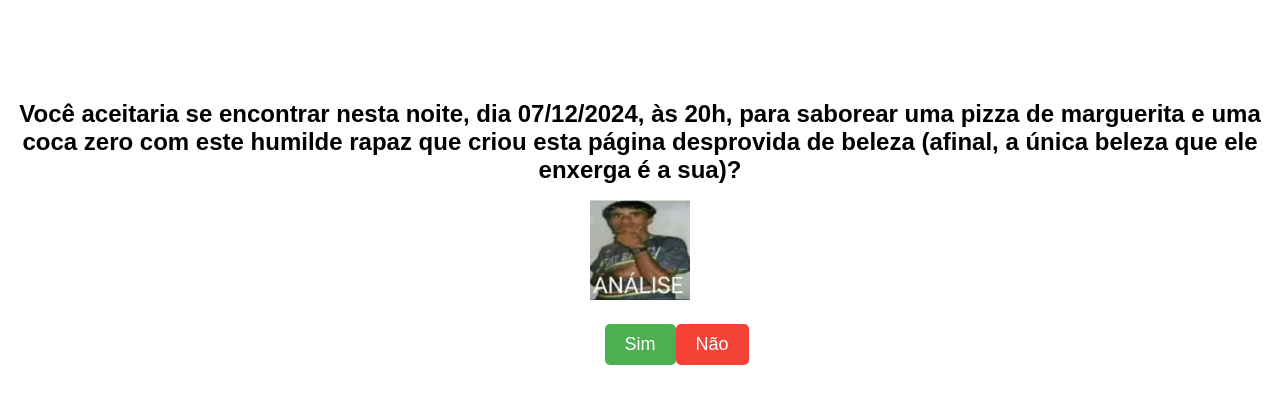
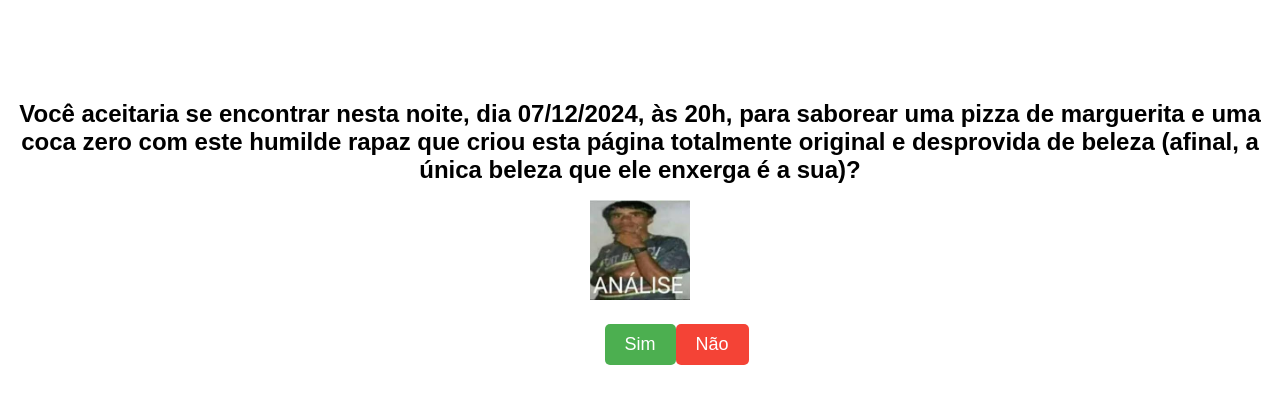
Before and after one commit to AllexSandro42/sanny, a plain HTML site: page index.html in a window 1280 px wide. Drawn offline with Linux system fonts and the light colour scheme.

Commit message:
Update index.html

```diff
--- a/index.html
+++ b/index.html
@@ -69,7 +69,7 @@
     </style>
 </head>
 <body>
-    <h1>Você aceitaria se encontrar nesta noite, dia 07/12/2024, às 20h, para saborear uma pizza de marguerita e uma coca zero com este humilde rapaz que criou esta página desprovida de beleza (afinal, a única beleza que ele enxerga é a sua)?</h1>
+    <h1>Você aceitaria se encontrar nesta noite, dia 07/12/2024, às 20h, para saborear uma pizza de marguerita e uma coca zero com este humilde rapaz que criou esta página totalmente original e desprovida de beleza (afinal, a única beleza que ele enxerga é a sua)?</h1>
     <img src="analise.jpeg" alt="">
     <div class="buttons">
         <button id="yes">Sim</button>
```
